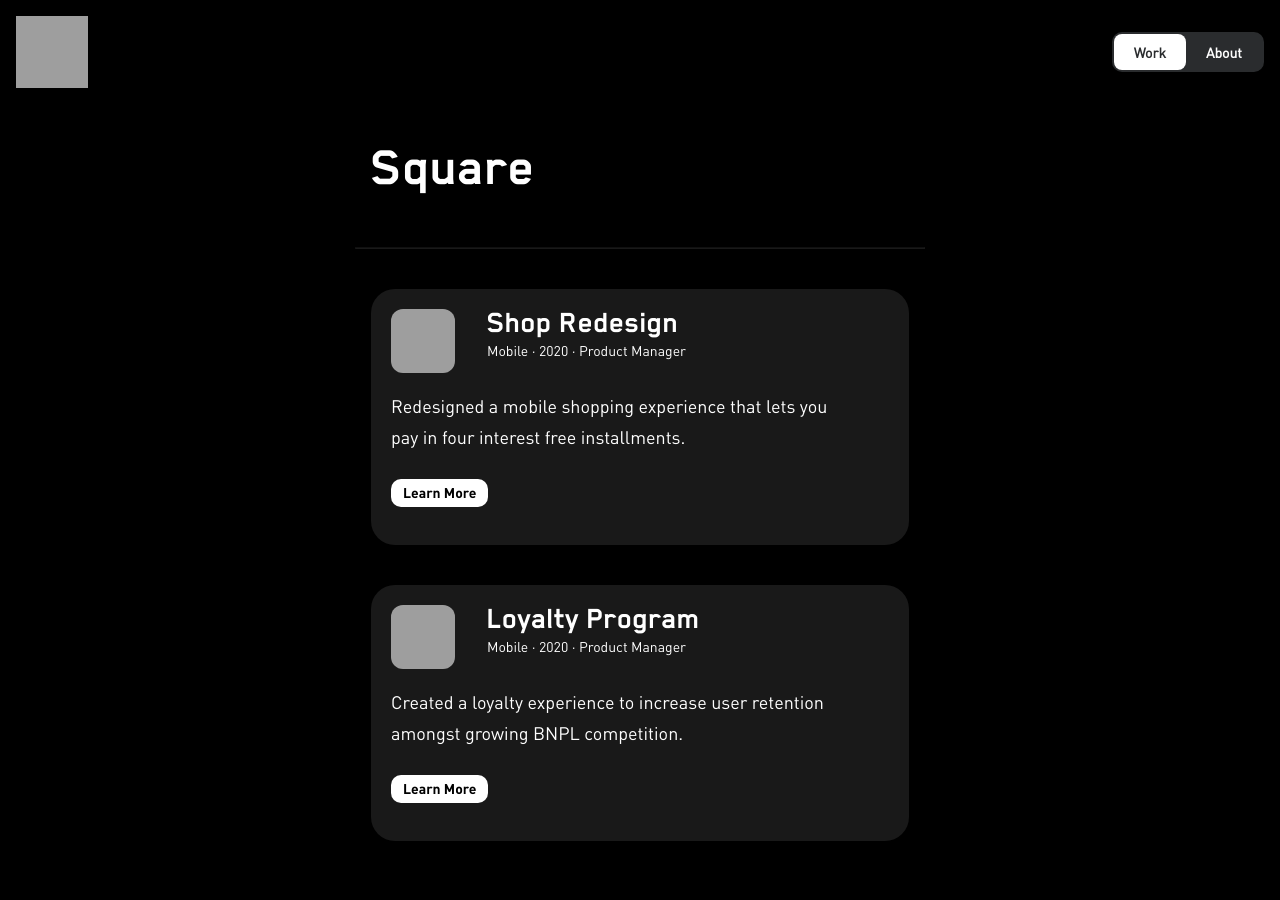
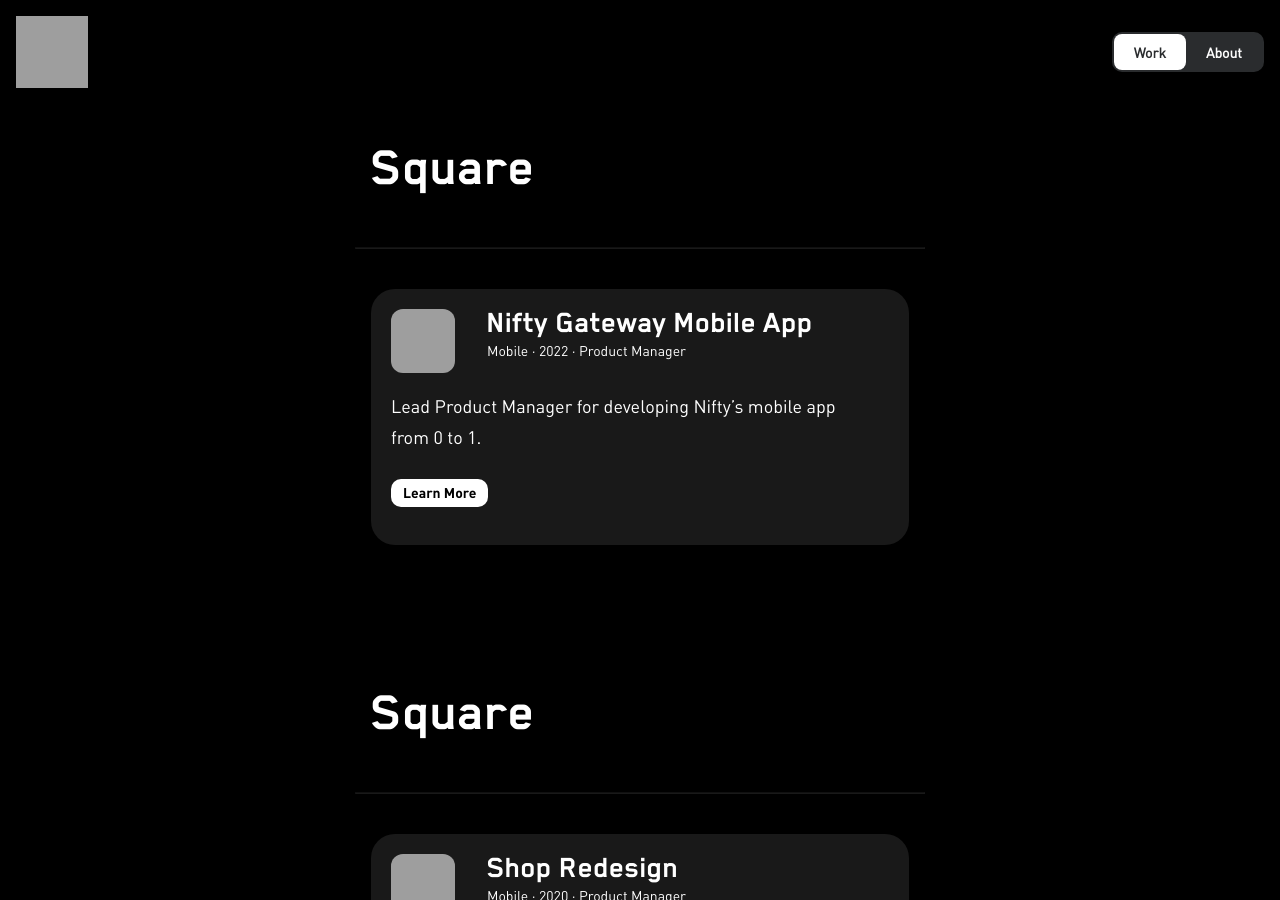
Before and after one commit to jotd/jotd-portfolio, a Jekyll site: the page work/index.html, which Jekyll copies as it is, in a window 1280 px wide and 900 px high. Built offline with Jekyll 4.4.1, drawn with Linux system fonts in a browser that asks for light colours; grey boxes are pictures that could not be loaded.

Commit message:
Update index.html

```diff
--- a/work/index.html
+++ b/work/index.html
@@ -37,6 +37,37 @@
 
 
 
+<!---------------------------------------------------------------------------------------->
+    <!-- Nifty Project Cards -->
+
+  <div class="content-home">
+    <div id="margin-below-header">
+      <h1 class="header-work">Square</h1>
+      <hr class="solid">
+    </div>
+
+ <!-- Project 1 -->
+ <div class="work-container offset-card-1">
+  <div class="work-description">
+    <div class="work-header">
+      <img
+        src="https://jotsd.s3.us-west-1.amazonaws.com/+nifty/app-icon-nifty.webp"
+        alt
+        class="work-logo"
+      />
+      <div class="work-header-text">
+        <p class="title">Nifty Gateway Mobile App</p>
+        <p class="work-metadata">Mobile · 2022 · Product Manager</p>
+        <p class="blurb">
+          Lead Product Manager for developing Nifty’s mobile app from 0 to 1.
+        </p>
+         <a href="/winnie/home-feed.html">
+          <p class="tag"><span class="tag-text">Learn More</span></p>
+        </a>
+      </div>
+    </div>
+  </div>
+</div>
 
 
 <!---------------------------------------------------------------------------------------->
```
